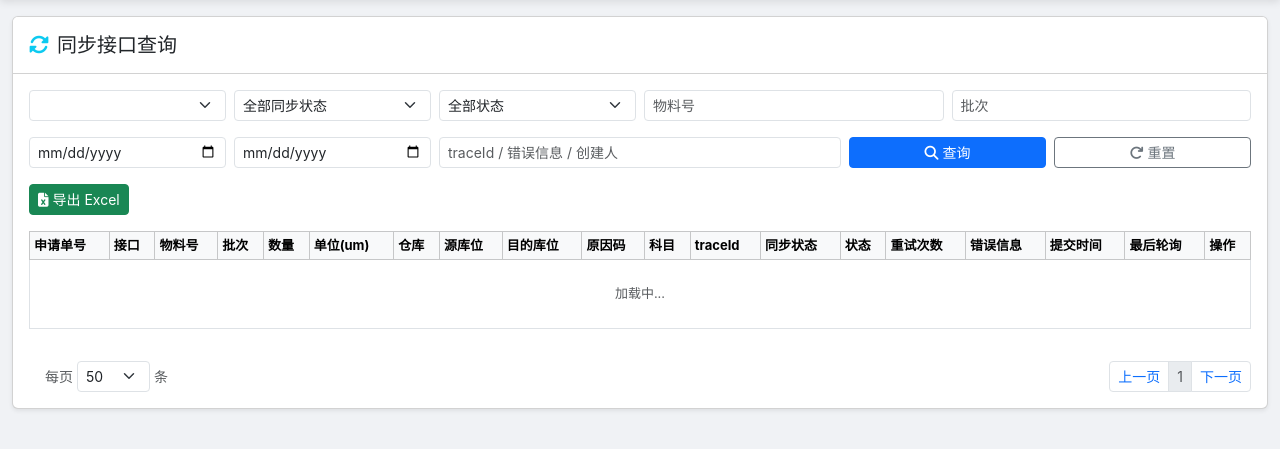
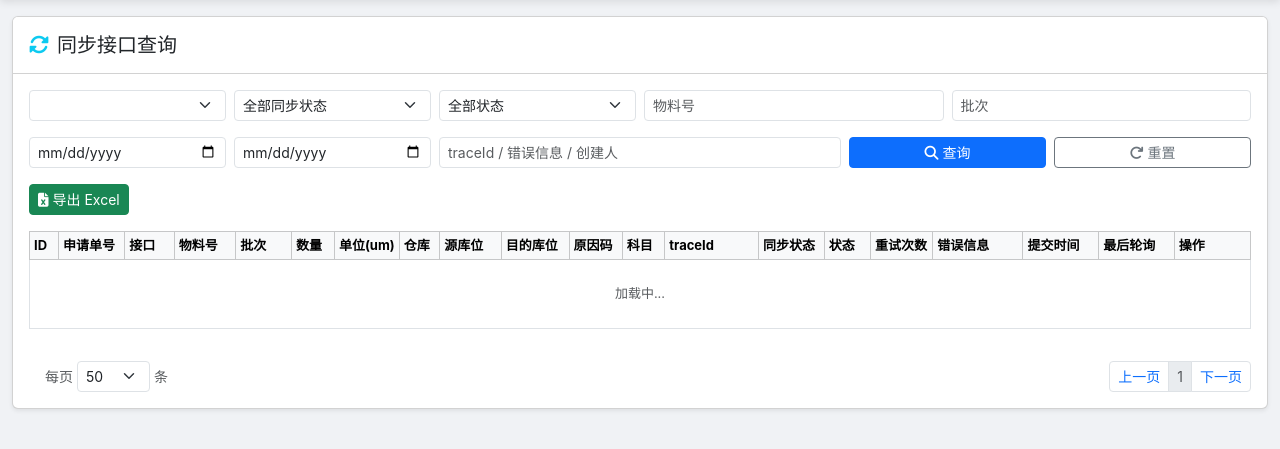
Before and after one commit to Jason8PANG/materialpickup, a Flask app: page /csi-interface in a window 1280 px wide. Shown: the part 58-507 px from the top of the page. Run offline with Flask 3, Linux system fonts and the light colour scheme; the visitor is signed in with stand-in values (Sample User, id 1); data that the repository does not hold is empty.

Commit message:
style: 接口查询表加ID列、调整列宽、操作按钮改图标

```diff
--- a/app/templates/csi_interface.html
+++ b/app/templates/csi_interface.html
@@ -2,16 +2,24 @@
 {% block title %}同步接口查询 - 物料领取看板{% endblock %}
 {% block content %}
 <style>
-/* 操作列固定右侧：19 列横向滚动时「重新发送 / 取消」始终可见（不改变列序与列宽） */
+/* 操作列固定右侧：20 列横向滚动时图标按钮始终可见 */
 .csi-action-col {
     position: sticky;
     right: 0;
     background: #fff;
     z-index: 2;
     box-shadow: -4px 0 6px -4px rgba(0, 0, 0, .15);
+    width: 76px;
+    min-width: 76px;
+    max-width: 76px;
+    white-space: nowrap;
+    padding-left: 4px !important;
+    padding-right: 4px !important;
 }
 thead .csi-action-col { z-index: 3; background: #f8f9fa; }
 .table-hover > tbody > tr:hover > .csi-action-col { background: #ececec; }
+/* 操作按钮纯图标：固定方块尺寸，悬停显示 title */
+.csi-action-col .btn { width: 30px; height: 26px; line-height: 1; }
 </style>
 <div class="card shadow-sm">
     <div class="card-header bg-white py-3">
@@ -85,29 +93,30 @@ thead .csi-action-col { z-index: 3; background: #f8f9fa; }
             <table class="table table-sm table-bordered table-hover align-middle text-nowrap small">
                 <thead class="table-light">
                     <tr>
-                        <th data-i18n="csi.col_request">申请单号</th>
-                        <th data-i18n="csi.col_api">接口</th>
-                        <th data-i18n="csi.col_item">物料号</th>
-                        <th data-i18n="csi.col_lot">批次</th>
-                        <th data-i18n="csi.col_qty">数量</th>
-                        <th data-i18n="csi.col_um">单位(um)</th>
-                        <th data-i18n="csi.col_warehouse">仓库</th>
-                        <th data-i18n="csi.col_from_location">源库位</th>
-                        <th data-i18n="csi.col_to_location">目的库位</th>
-                        <th data-i18n="csi.col_reasoncode">原因码</th>
-                        <th data-i18n="csi.col_account">科目</th>
-                        <th data-i18n="csi.col_trace">traceId</th>
-                        <th data-i18n="csi.col_sync">同步状态</th>
-                        <th data-i18n="csi.col_status">状态</th>
-                        <th data-i18n="csi.col_retry">重试次数</th>
-                        <th data-i18n="csi.col_error">错误信息</th>
-                        <th data-i18n="csi.col_submitted">提交时间</th>
-                        <th data-i18n="csi.col_last_poll">最后轮询</th>
-                        <th class="csi-action-col" data-i18n="csi.col_action">操作</th>
+                        <th style="width:58px;">ID</th>
+                        <th style="width:88px;" data-i18n="csi.col_request">申请单号</th>
+                        <th style="width:108px;" data-i18n="csi.col_api">接口</th>
+                        <th style="width:118px;" data-i18n="csi.col_item">物料号</th>
+                        <th style="width:140px;" data-i18n="csi.col_lot">批次</th>
+                        <th style="width:76px;" data-i18n="csi.col_qty">数量</th>
+                        <th style="width:58px;" data-i18n="csi.col_um">单位(um)</th>
+                        <th style="width:64px;" data-i18n="csi.col_warehouse">仓库</th>
+                        <th style="width:116px;" data-i18n="csi.col_from_location">源库位</th>
+                        <th style="width:96px;" data-i18n="csi.col_to_location">目的库位</th>
+                        <th style="width:74px;" data-i18n="csi.col_reasoncode">原因码</th>
+                        <th style="width:74px;" data-i18n="csi.col_account">科目</th>
+                        <th style="width:258px;" data-i18n="csi.col_trace">traceId</th>
+                        <th style="width:86px;" data-i18n="csi.col_sync">同步状态</th>
+                        <th style="width:92px;" data-i18n="csi.col_status">状态</th>
+                        <th style="width:68px;" data-i18n="csi.col_retry">重试次数</th>
+                        <th style="width:210px;" data-i18n="csi.col_error">错误信息</th>
+                        <th style="width:136px;" data-i18n="csi.col_submitted">提交时间</th>
+                        <th style="width:136px;" data-i18n="csi.col_last_poll">最后轮询</th>
+                        <th class="csi-action-col" style="width:76px;" data-i18n="csi.col_action">操作</th>
                     </tr>
                 </thead>
                 <tbody id="csiBody">
-                    <tr><td colspan="19" class="text-center text-muted py-4" data-i18n="csi.loading">加载中...</td></tr>
+                    <tr><td colspan="20" class="text-center text-muted py-4" data-i18n="csi.loading">加载中...</td></tr>
                 </tbody>
             </table>
         </div>
@@ -220,14 +229,14 @@ function csiCanCancel(r) {
 function csiActionCell(r) {
     var btns = '';
     if (csiCanCancel(r)) {
-        btns += '<button type="button" class="btn btn-outline-secondary btn-sm csi-cancel-btn" data-id="' +
-            csiEsc(r.id) + '"><i class="fas fa-ban me-1"></i>' +
-            csiEsc(__('csi.cancel')) + '</button>';
+        btns += '<button type="button" class="btn btn-outline-secondary btn-sm px-2 py-0 csi-cancel-btn" data-id="' +
+            csiEsc(r.id) + '" title="' + csiEsc(__('csi.cancel')) + '" aria-label="' +
+            csiEsc(__('csi.cancel')) + '"><i class="fas fa-ban"></i></button>';
     }
     if (csiCanResend(r)) {
-        btns += '<button type="button" class="btn btn-outline-warning btn-sm csi-resend-btn" data-id="' +
-            csiEsc(r.id) + '"><i class="fas fa-redo me-1"></i>' +
-            csiEsc(__('csi.resend')) + '</button>';
+        btns += '<button type="button" class="btn btn-outline-warning btn-sm px-2 py-0 csi-resend-btn" data-id="' +
+            csiEsc(r.id) + '" title="' + csiEsc(__('csi.resend')) + '" aria-label="' +
+            csiEsc(__('csi.resend')) + '"><i class="fas fa-redo"></i></button>';
     }
     if (!btns) return '<td class="text-center csi-action-col">-</td>';
     return '<td class="text-center csi-action-col"><div class="d-flex gap-1 justify-content-center">' + btns + '</div></td>';
@@ -287,7 +296,7 @@ function csiResend(btn) {
 
 function loadCsi() {
     var tb = document.getElementById('csiBody');
-    tb.innerHTML = '<tr><td colspan="19" class="text-center text-muted py-4">' + csiEsc(__('csi.loading')) + '</td></tr>';
+    tb.innerHTML = '<tr><td colspan="20" class="text-center text-muted py-4">' + csiEsc(__('csi.loading')) + '</td></tr>';
     apiGet('/api/csi-interface?' + buildCsiQuery(true), function (resp) {
         CSI_STATE.total = resp.total || 0;
         var summary = resp.summary || {};
@@ -297,7 +306,7 @@ function loadCsi() {
             ' / ' + csiEsc(__('csi.sync_success')) + ' ' + (summary.success || 0) +
             ' / ' + csiEsc(__('csi.sync_failed')) + ' ' + (summary.failed || 0);
         if (!resp.data || resp.data.length === 0) {
-            tb.innerHTML = '<tr><td colspan="19" class="text-center text-muted py-4">' + csiEsc(__('csi.no_data')) + '</td></tr>';
+            tb.innerHTML = '<tr><td colspan="20" class="text-center text-muted py-4">' + csiEsc(__('csi.no_data')) + '</td></tr>';
         } else {
             tb.innerHTML = resp.data.map(function (r) {
                 var trace = csiEsc(r.traceid);
@@ -305,6 +314,7 @@ function loadCsi() {
                 var syncCell = (r.is_sync === null || r.is_sync === undefined)
                     ? '-' : csiSyncBadge(r.is_sync, r.is_sync_label);
                 return '<tr>' +
+                    '<td class="text-muted">' + csiEsc(r.id) + '</td>' +
                     '<td>' + csiVal(r.request_id) + '</td>' +
                     '<td>' + csiVal(r.api_name) + '</td>' +
                     '<td>' + csiVal(r.item) + '</td>' +
```
